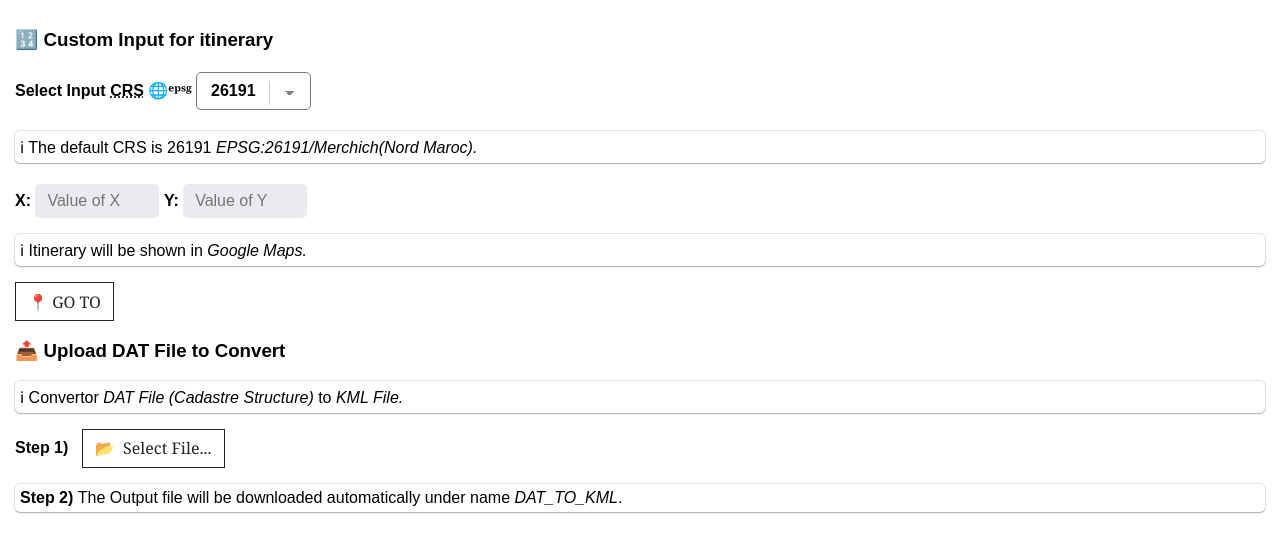
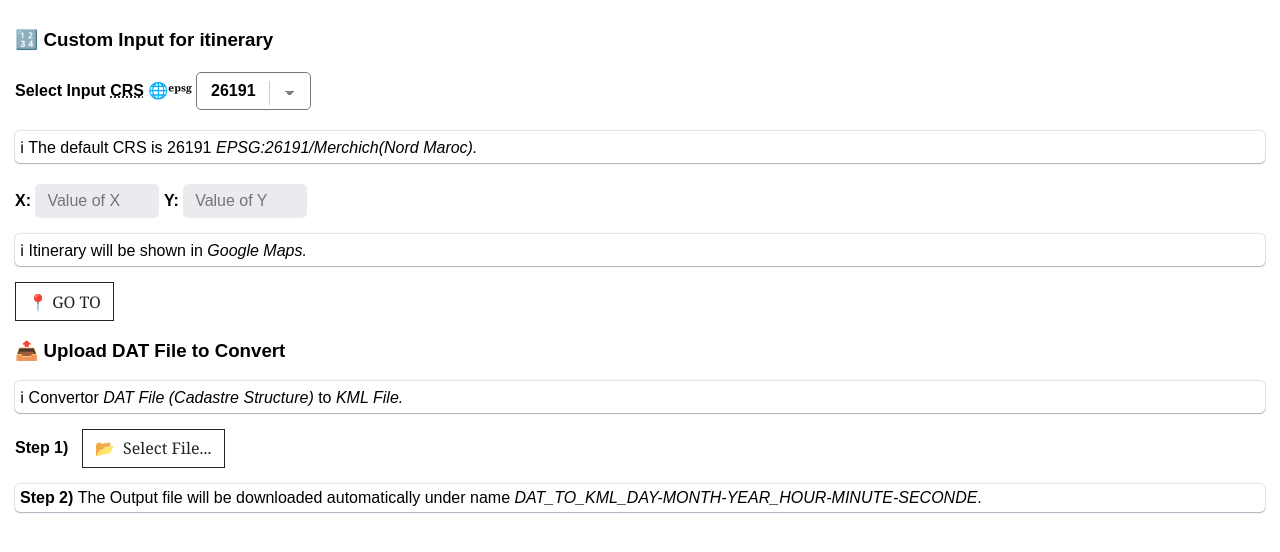
Before and after one commit to CliveGIS/CliveGIS.github.io, a plain HTML site: page index.html in a window 1280 px wide. Drawn offline with Linux system fonts and the light colour scheme.

Commit message:
Update index.html

```diff
--- a/index.html
+++ b/index.html
@@ -41,7 +41,7 @@
             <p><strong>Step 1) </strong>&nbsp;&nbsp;<button id='uploadCSVFileBtn' class='btn btn-outline-dark'>📂&nbsp;&nbsp;Select File...<input id='uploadCSVFile' type='file' /></button>&thinsp;&thinsp;
                 <!-- <button id='saveTransformedProj' class='btn btn-outline-dark' disabled>💾 Save Output</button></p> -->
             <p></p>
-            <p class='info'><strong>Step 2) </strong>The Output file will be downloaded automatically under name <em>DAT_TO_KML</em>.</p>
+            <p class='info'><strong>Step 2) </strong>The Output file will be downloaded automatically under name <em>DAT_TO_KML_DAY-MONTH-YEAR_HOUR-MINUTE-SECONDE</em>.</p>
 
             <div id='outputPreviewTable' class="table-responsive"></div>
         </dt>
```
